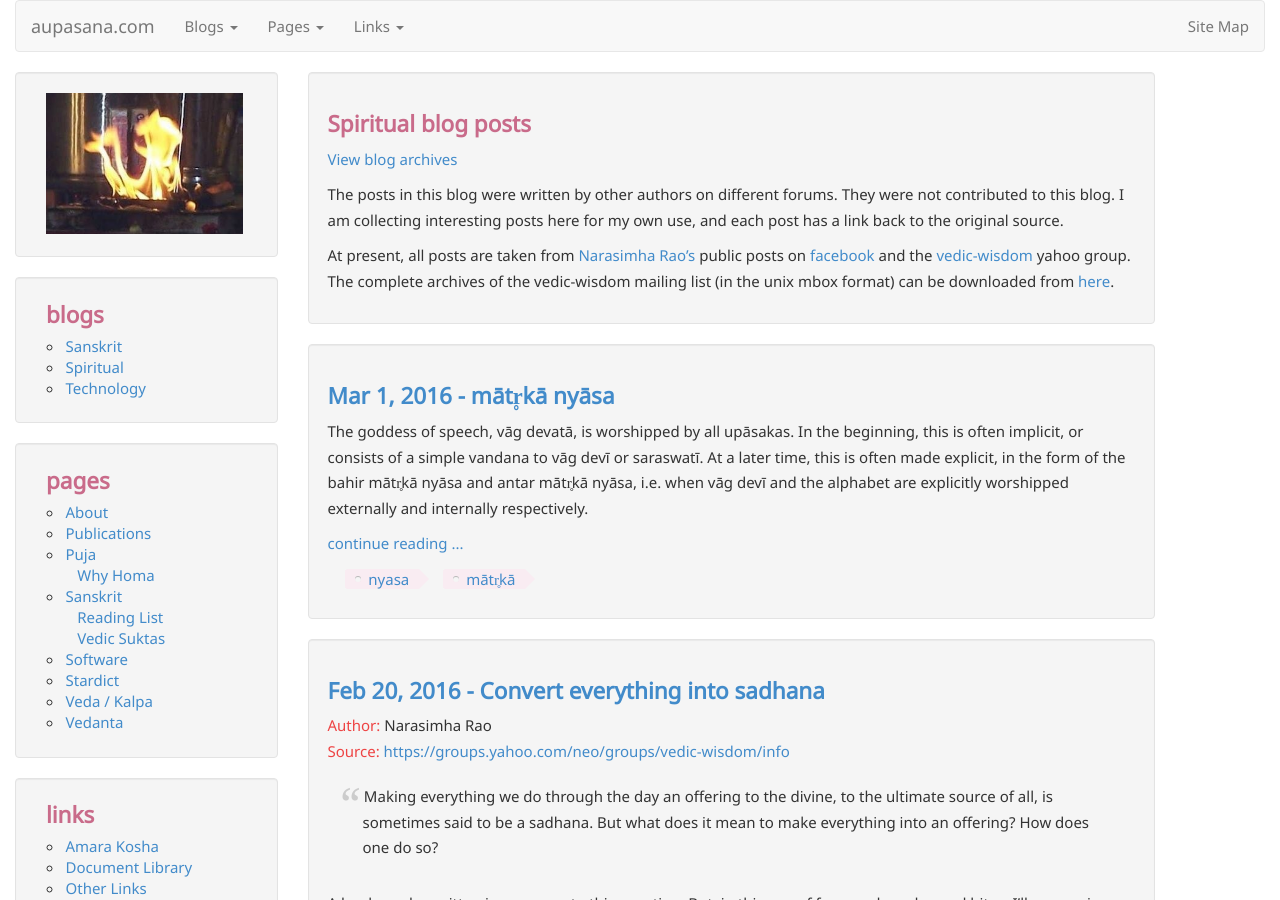
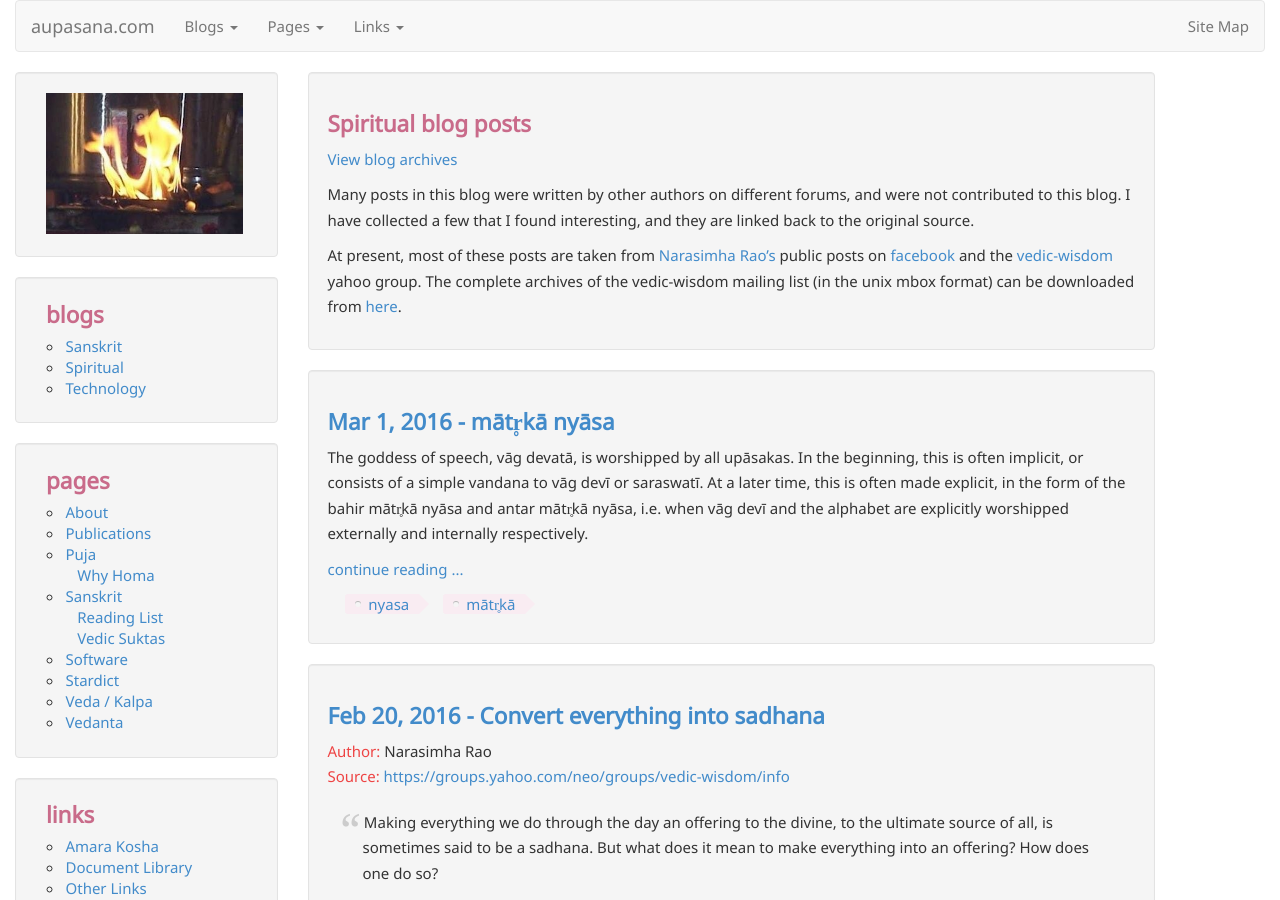
Before and after one commit to aupasana/aupasana.github.io, a Jekyll site: the page built from blog/spiritual.md, in a window 1280 px wide and 900 px high. Built offline with Jekyll 4.4.1, drawn with Linux system fonts in a browser that asks for light colours; nearby versions of some CDN libraries.

Commit message:
Update content

```diff
--- a/blog/spiritual.md
+++ b/blog/spiritual.md
@@ -10,11 +10,11 @@ omitcategories: true
 
 <a href="{{ site.baseurl}}/blog/{{page.blog}}_archive.html">View blog archives</a>
 
-The posts in this blog were written by other authors on different forums.
-They were not contributed to this blog. I am collecting interesting posts
-here for my own use, and each post has a link back to the original source.
+Many posts in this blog were written by other authors on different forums,
+and were not contributed to this blog. I have collected a few that I found interesting,
+and they are linked back to the original source.
 
-At present, all posts are taken from [Narasimha Rao's][pvr]
+At present, most of these posts are taken from [Narasimha Rao's][pvr]
 public posts on [facebook][fb] and the [vedic-wisdom][ya] yahoo group.
 The complete archives of the vedic-wisdom mailing list (in the unix mbox format)
 can be downloaded from [here][mbox].
```
